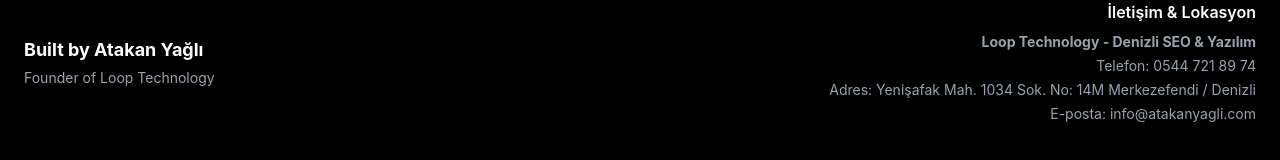
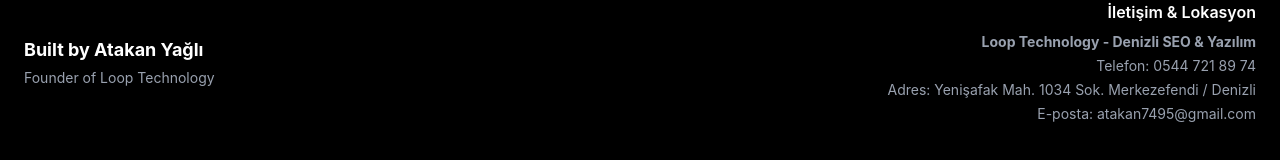
Before and after one commit to Rwin74/portfolio, a React (Vite) app: page /blog in a window 1280 px wide. Shown: the part 1429-1589 px from the top of the page. Built offline with nearby package versions, Linux system fonts and the light colour scheme.

Commit message:
fix(contact): Update address (removed 14M) and change footer email

```diff
--- a/index.html
+++ b/index.html
@@ -113,7 +113,7 @@
           "url": "https://atakanyagli.com",
           "address": {
             "@type": "PostalAddress",
-            "streetAddress": "Yenişafak mahallesi 1034 sok. no 14M",
+            "streetAddress": "Yenişafak mahallesi 1034 sok.",
             "addressLocality": "Merkezefendi",
             "addressRegion": "Denizli",
             "postalCode": "20000",
--- a/src/components/Footer.jsx
+++ b/src/components/Footer.jsx
@@ -20,8 +20,8 @@
                         <address className="text-gray-400 text-sm not-italic space-y-1">
                             <p><strong>Loop Technology - Denizli SEO & Yazılım</strong></p>
                             <p>Telefon: <a href="tel:+905447218974" className="hover:text-white transition-colors">0544 721 89 74</a></p>
-                            <p>Adres: <span className="hover:text-white transition-colors">Yenişafak Mah. 1034 Sok. No: 14M Merkezefendi / Denizli</span></p>
-                            <p>E-posta: <a href="mailto:info@atakanyagli.com" className="hover:text-white transition-colors">info@atakanyagli.com</a></p>
+                            <p>Adres: <span className="hover:text-white transition-colors">Yenişafak Mah. 1034 Sok. Merkezefendi / Denizli</span></p>
+                            <p>E-posta: <a href="mailto:atakan7495@gmail.com" className="hover:text-white transition-colors">atakan7495@gmail.com</a></p>
                         </address>
                     </div>
 
```
